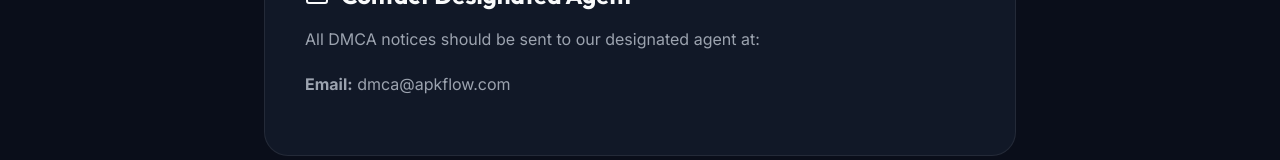
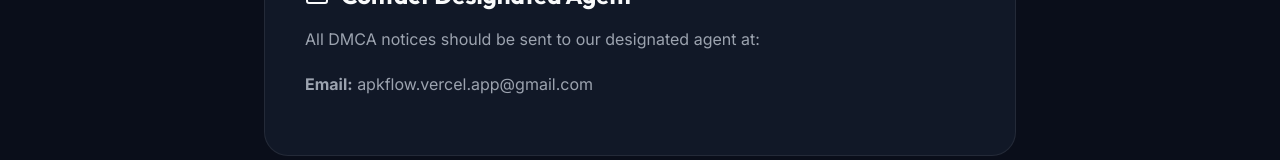
Before and after one commit to syedmuhammadali756/apkflow, a React (Vite) app in the folder apk-filehost-frontend/: page /dmca in a window 1280 px wide. Shown: the part 1796-1956 px from the top of the page. Built offline with nearby package versions, Linux system fonts and the light colour scheme.

Commit message:
docs: update contact email to apkflow.vercel.app@gmail.com across all pages

```diff
--- a/apk-filehost-frontend/src/components/AboutPage.jsx
+++ b/apk-filehost-frontend/src/components/AboutPage.jsx
@@ -119,7 +119,7 @@
                             </p>
                             <div className="founder-links">
                                 <a href="#" className="social-link"><Globe size={16} /></a>
-                                <a href="#" className="social-link"><Mail size={16} /></a>
+                                <a href="mailto:apkflow.vercel.app@gmail.com" className="social-link"><Mail size={16} /></a>
                             </div>
                         </div>
                     </div>
--- a/apk-filehost-frontend/src/components/Footer.jsx
+++ b/apk-filehost-frontend/src/components/Footer.jsx
@@ -21,7 +21,7 @@
                             <a href="/" className="social-link" aria-label="Website">
                                 <Globe size={18} />
                             </a>
-                            <a href="mailto:support@apkflow.com" className="social-link" aria-label="Email">
+                            <a href="mailto:apkflow.vercel.app@gmail.com" className="social-link" aria-label="Email">
                                 <Mail size={18} />
                             </a>
                         </div>
--- a/apk-filehost-frontend/src/components/legal/DMCAPolicy.jsx
+++ b/apk-filehost-frontend/src/components/legal/DMCAPolicy.jsx
@@ -68,7 +68,7 @@
                         <p>
                             All DMCA notices should be sent to our designated agent at:
                         </p>
-                        <p><strong>Email:</strong> dmca@apkflow.com</p>
+                        <p><strong>Email:</strong> apkflow.vercel.app@gmail.com</p>
                     </div>
                 </div>
             </div>
--- a/apk-filehost-frontend/src/components/legal/PrivacyPolicy.jsx
+++ b/apk-filehost-frontend/src/components/legal/PrivacyPolicy.jsx
@@ -19,7 +19,7 @@
                         <p>
                             Welcome to APKFlow ("we," "our," or "us"). We are committed to protecting your personal information and your right to privacy.
                             If you have any questions or concerns about our policy, or our practices with regards to your personal information,
-                            please contact us at support@apkflow.com.
+                            please contact us at apkflow.vercel.app@gmail.com.
                         </p>
                         <p>
                             When you visit our website (https://apkflow.com), and use our services, you trust us with your personal information.
@@ -80,7 +80,7 @@
                     <div className="legal-section">
                         <h2><Mail size={24} className="text-primary" /> Contact Us</h2>
                         <p>
-                            If you have questions or comments about this policy, you may email us at support@apkflow.com.
+                            If you have questions or comments about this policy, you may email us at apkflow.vercel.app@gmail.com.
                         </p>
                     </div>
                 </div>
--- a/apk-filehost-frontend/src/components/legal/TermsOfService.jsx
+++ b/apk-filehost-frontend/src/components/legal/TermsOfService.jsx
@@ -81,7 +81,7 @@
                         <h2><HelpCircle size={24} className="text-primary" /> 5. Contact Us</h2>
                         <p>
                             In order to resolve a complaint regarding the Site or to receive further information regarding use of the Site,
-                            please contact us at support@apkflow.com.
+                            please contact us at apkflow.vercel.app@gmail.com.
                         </p>
                     </div>
                 </div>
```
